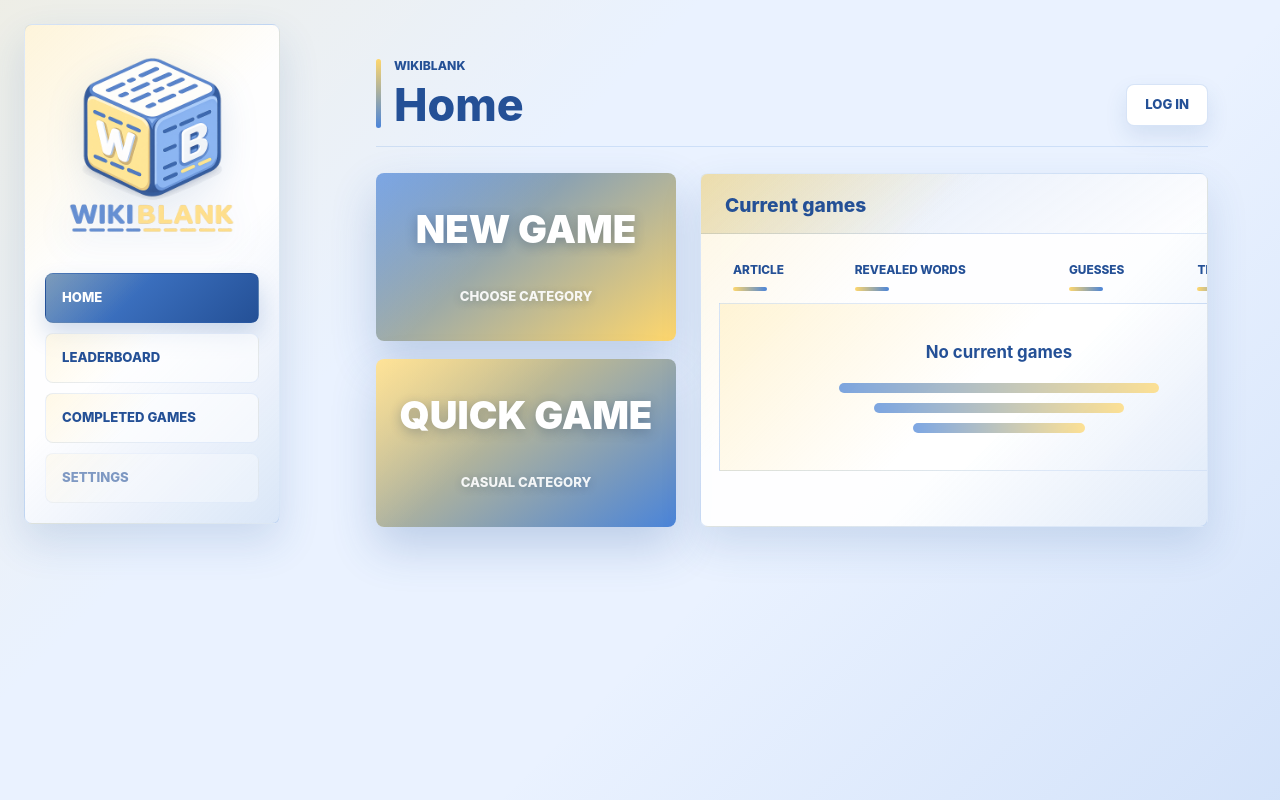
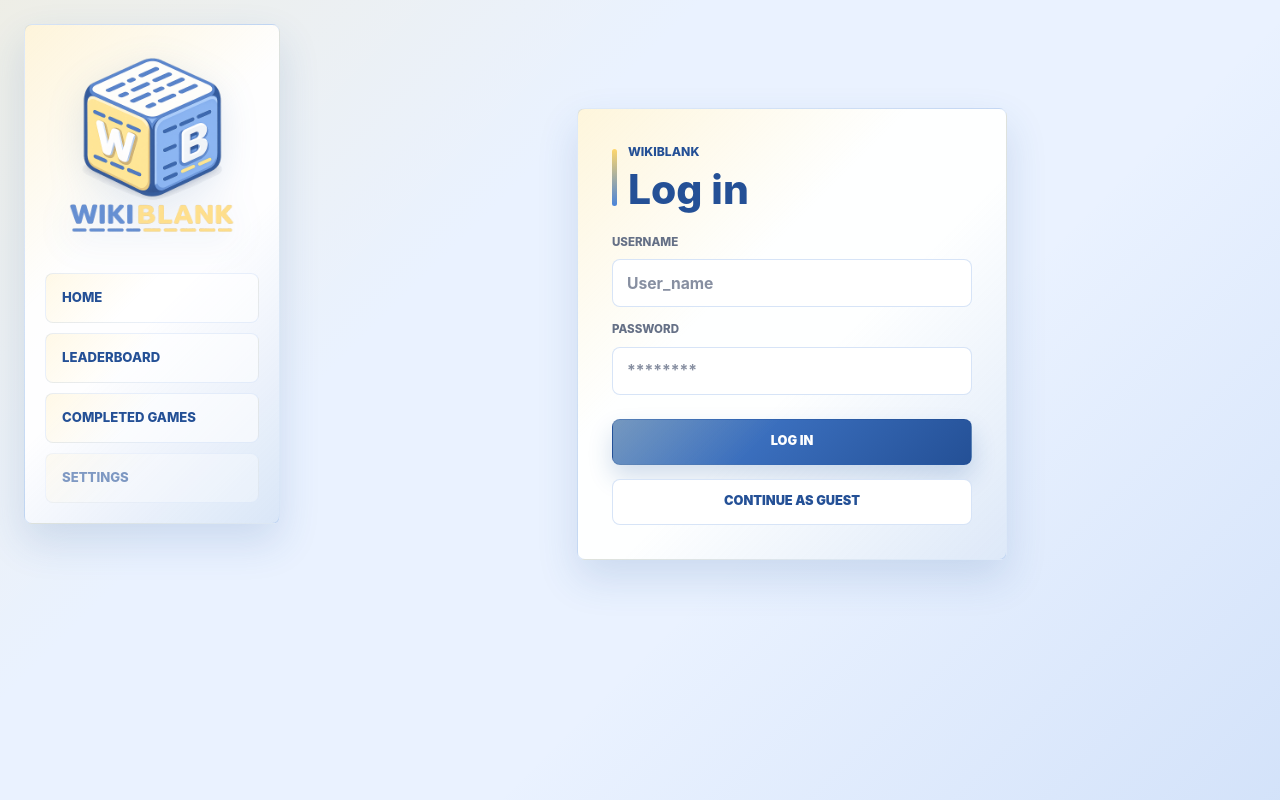
Before and after one commit to PasqualeMarina/WebTech-WIKIBLANK, a React (Vite) app in the folder frontend/: page /login in a window 1280 px wide. Before the commit this address led to /home. Built offline with nearby package versions, Linux system fonts and the light colour scheme.

Commit message:
add login page layout

```diff
--- a/frontend/src/App.tsx
+++ b/frontend/src/App.tsx
@@ -4,6 +4,7 @@ import { CompletedGamesPage } from './pages/CompletedGamesPage'
 import { GamePage } from './pages/GamePage'
 import { HomePage } from './pages/HomePage'
 import { LeaderboardPage } from './pages/LeaderboardPage'
+import { LoginPage } from './pages/LoginPage'
 
 function App() {
   return (
@@ -14,6 +15,7 @@ function App() {
         <Route path="/games/:gameId" element={<GamePage />} />
         <Route path="/leaderboard" element={<LeaderboardPage />} />
         <Route path="/completed-games" element={<CompletedGamesPage />} />
+        <Route path="/login" element={<LoginPage />} />
         <Route path="*" element={<Navigate to="/home" replace />} />
       </Route>
     </Routes>
--- a/frontend/src/components/AuthStatus.module.css
+++ b/frontend/src/components/AuthStatus.module.css
@@ -8,8 +8,12 @@
   color: var(--brand-blue-dark);
   box-shadow: 0 10px 22px rgba(44, 91, 158, 0.12);
   cursor: pointer;
+  display: inline-flex;
+  align-items: center;
+  justify-content: center;
   font: 800 0.82rem/1 var(--sans);
   letter-spacing: 0;
+  text-decoration: none;
   text-transform: uppercase;
   transition:
     background 0.18s ease,
--- a/frontend/src/components/AuthStatus.tsx
+++ b/frontend/src/components/AuthStatus.tsx
@@ -1,3 +1,4 @@
+import { Link } from 'react-router-dom'
 import styles from './AuthStatus.module.css'
 
 type AuthUser = {
@@ -13,9 +14,9 @@ export function AuthStatus() {
 
   if (!currentUser) {
     return (
-      <button type="button" className={styles.loginButton}>
+      <Link to="/login" className={styles.loginButton}>
         Log in
-      </button>
+      </Link>
     )
   }
 
--- /dev/null
+++ b/frontend/src/pages/LoginPage.module.css
@@ -0,0 +1,160 @@
+.loginPage {
+  min-width: 0;
+  padding: 52px clamp(28px, 6vw, 72px);
+  display: flex;
+  justify-content: center;
+  align-items: start;
+}
+
+.loginCard {
+  margin-top: clamp(18px, 7vh, 78px);
+  width: min(100%, 430px);
+  border: 1px solid rgba(74, 132, 217, 0.18);
+  border-radius: 8px;
+  background:
+    linear-gradient(135deg, rgba(255, 215, 108, 0.24), transparent 38%),
+    linear-gradient(315deg, rgba(74, 132, 217, 0.18), transparent 44%),
+    rgba(255, 255, 255, 0.94);
+  box-shadow: 0 18px 40px rgba(44, 91, 158, 0.16);
+  padding: clamp(24px, 4vw, 34px);
+  display: grid;
+  gap: 24px;
+}
+
+.cardHeading {
+  position: relative;
+  padding-left: 16px;
+}
+
+.cardHeading::before {
+  content: '';
+  position: absolute;
+  left: 0;
+  top: 6px;
+  bottom: 4px;
+  width: 5px;
+  border-radius: 999px;
+  background: linear-gradient(var(--brand-yellow), var(--brand-blue));
+}
+
+.cardHeading p {
+  margin: 0 0 8px;
+  color: var(--brand-blue-dark);
+  font-size: 0.76rem;
+  font-weight: 800;
+  letter-spacing: 0;
+  text-transform: uppercase;
+}
+
+.cardHeading h1 {
+  margin: 0;
+  color: var(--brand-blue-dark);
+  font-size: clamp(2rem, 6vw, 2.55rem);
+  font-weight: 850;
+  line-height: 1;
+  letter-spacing: 0;
+}
+
+.fields,
+.actions {
+  display: grid;
+  gap: 14px;
+}
+
+.field {
+  display: grid;
+  gap: 8px;
+}
+
+.field span {
+  color: var(--muted-text);
+  font-size: 0.72rem;
+  font-weight: 800;
+  letter-spacing: 0;
+  text-transform: uppercase;
+}
+
+.field input {
+  width: 100%;
+  min-height: 48px;
+  border: 1px solid rgba(74, 132, 217, 0.22);
+  border-radius: 8px;
+  background: #fff;
+  color: var(--text);
+  font: 700 0.98rem/1 var(--sans);
+  letter-spacing: 0;
+  padding: 0 14px;
+}
+
+.field input::placeholder {
+  color: rgba(101, 112, 134, 0.78);
+}
+
+.field input:focus {
+  outline: none;
+}
+
+.field input:focus-visible {
+  outline: 3px solid rgba(255, 210, 94, 0.85);
+  outline-offset: 2px;
+}
+
+.primaryAction,
+.guestAction {
+  width: 100%;
+  min-height: 46px;
+  border-radius: 8px;
+  cursor: pointer;
+  display: inline-flex;
+  align-items: center;
+  justify-content: center;
+  font: 900 0.8rem/1 var(--sans);
+  letter-spacing: 0;
+  text-decoration: none;
+  text-transform: uppercase;
+  transition:
+    background 0.18s ease,
+    border-color 0.18s ease,
+    color 0.18s ease,
+    transform 0.18s ease;
+}
+
+.primaryAction {
+  border: 1px solid rgba(27, 76, 148, 0.22);
+  background:
+    linear-gradient(135deg, rgba(255, 215, 108, 0.24), transparent 42%),
+    linear-gradient(135deg, var(--brand-blue), var(--brand-blue-dark));
+  color: #fff;
+  box-shadow: 0 12px 24px rgba(31, 83, 158, 0.2);
+}
+
+.guestAction {
+  border: 1px solid rgba(74, 132, 217, 0.22);
+  background: #fff;
+  color: var(--brand-blue-dark);
+}
+
+.primaryAction:hover,
+.guestAction:hover {
+  transform: translateY(-1px);
+}
+
+.guestAction:hover {
+  background: rgba(74, 132, 217, 0.09);
+}
+
+.primaryAction:focus-visible,
+.guestAction:focus-visible {
+  outline: 3px solid rgba(255, 210, 94, 0.85);
+  outline-offset: 3px;
+}
+
+@media (max-width: 820px) {
+  .loginPage {
+    padding: 32px 18px;
+  }
+
+  .loginCard {
+    margin-top: 0;
+  }
+}
--- /dev/null
+++ b/frontend/src/pages/LoginPage.tsx
@@ -0,0 +1,36 @@
+import { Link } from 'react-router-dom'
+import styles from './LoginPage.module.css'
+
+export function LoginPage() {
+  return (
+    <section className={styles.loginPage} aria-labelledby="login-title">
+      <form className={styles.loginCard}>
+        <div className={styles.cardHeading}>
+          <p>WikiBlank</p>
+          <h1 id="login-title">Log in</h1>
+        </div>
+
+        <div className={styles.fields}>
+          <label className={styles.field}>
+            <span>Username</span>
+            <input type="text" placeholder="User_name" />
+          </label>
+
+          <label className={styles.field}>
+            <span>Password</span>
+            <input type="password" placeholder="********" />
+          </label>
+        </div>
+
+        <div className={styles.actions}>
+          <button type="submit" className={styles.primaryAction}>
+            Log in
+          </button>
+          <Link to="/home" className={styles.guestAction}>
+            Continue as guest
+          </Link>
+        </div>
+      </form>
+    </section>
+  )
+}
```
